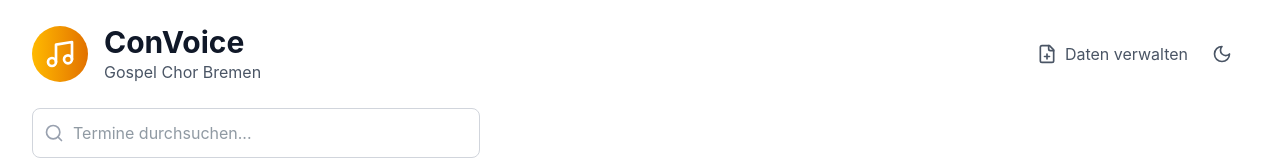
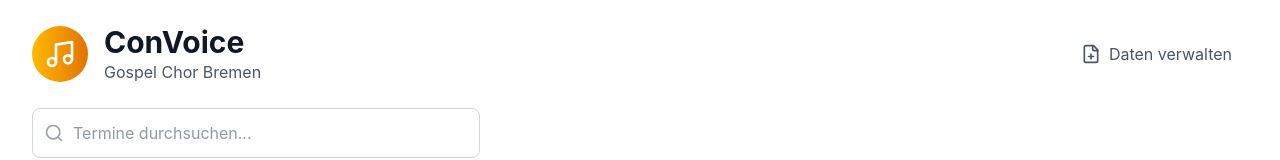
Before and after one commit to cschaf/convoice, a React (Vite) app: page / in a window 1280 px wide. Shown: the top 160 px of the page. Built offline with nearby package versions, Linux system fonts and the light colour scheme.

Commit message:
remove theme switcher button

```diff
--- a/src/components/Header.jsx
+++ b/src/components/Header.jsx
@@ -36,15 +36,6 @@ const Header = ({
                 <span className="hidden sm:inline">{isDataEntryPageActive ? "Kalender" : "Daten verwalten"}</span>
               </button>
             )}
-
-            <button
-              onClick={() => setTheme(theme === 'light' ? 'dark' : 'light')}
-              className="p-2 rounded-md hover:bg-gray-100 dark:hover:bg-gray-700 text-gray-600 dark:text-gray-300 transition-colors"
-              title={theme === 'light' ? 'Dunkelmodus aktivieren' : 'Heller Modus aktivieren'}
-            >
-              {theme === 'light' ? <Moon className="w-5 h-5" /> : <Sun className="w-5 h-5" />}
-            </button>
-
             {!isDataEntryPageActive && (
                 <button
                     onClick={() => setMobileFiltersOpen(!mobileFiltersOpen)}
```
